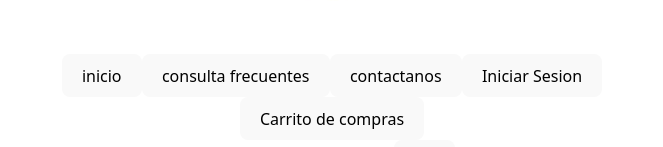
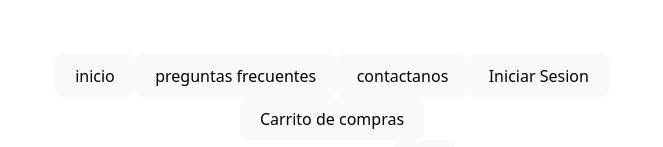
Before and after one commit to brunofernandez87/Eccomerce-Frontend, a React (Vite) app: page / in a window 1280 px wide. Shown: the part 144-291 px from the top of the page, without its empty margins (308-971 px from the left). Built offline with nearby package versions, Linux system fonts and the light colour scheme.

Commit message:
cambio de consultas a preguntas

```diff
--- a/src/components/header/header.tsx
+++ b/src/components/header/header.tsx
@@ -10,7 +10,7 @@ export default function Header({ user }) {
         <Link to="/" title="Home">
           <button>inicio</button>
         </Link>
-        <button>consulta frecuentes</button>
+        <button>preguntas frecuentes</button>
         <button>contactanos</button>
         {user ? (
           <Link
```
